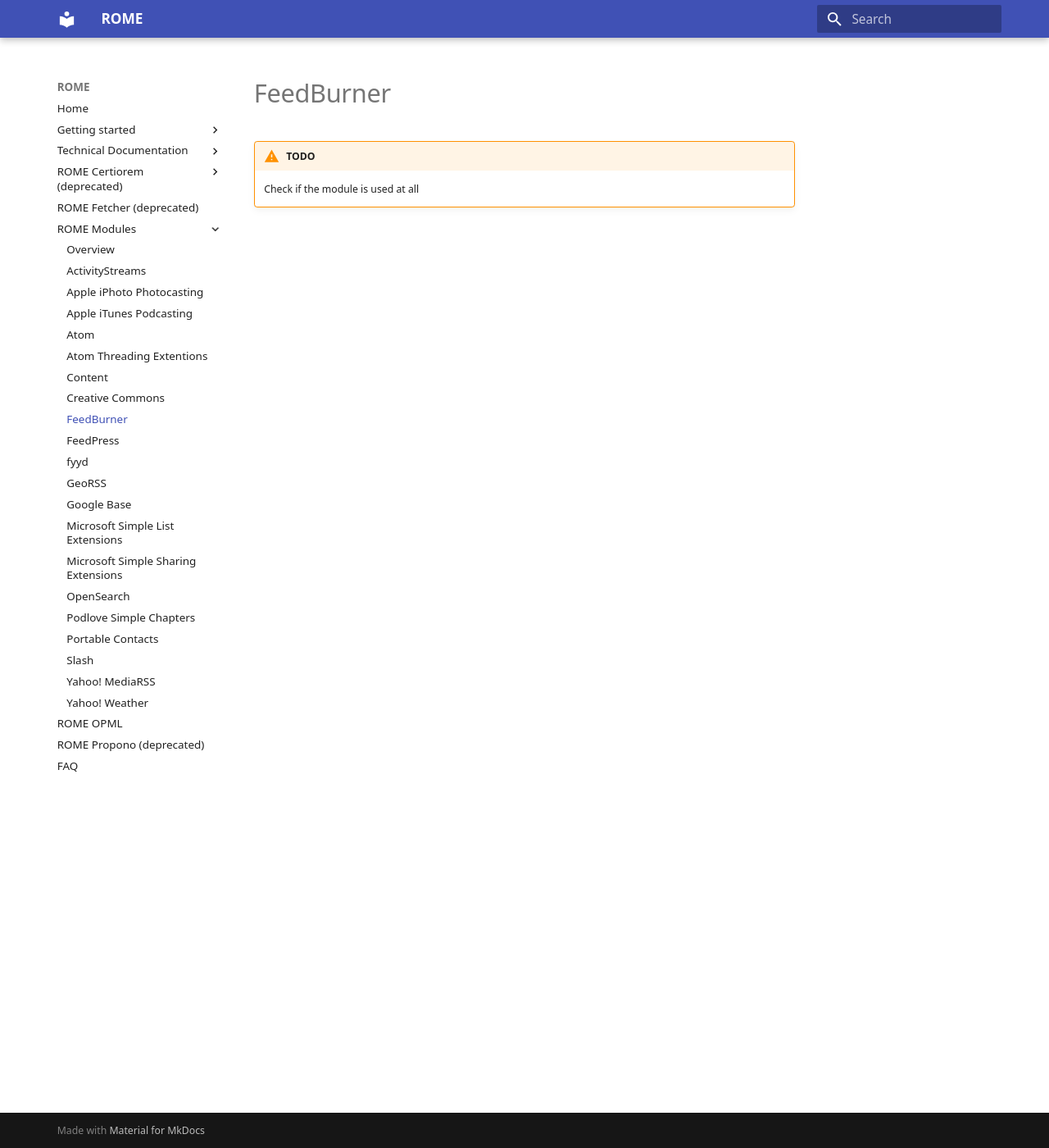
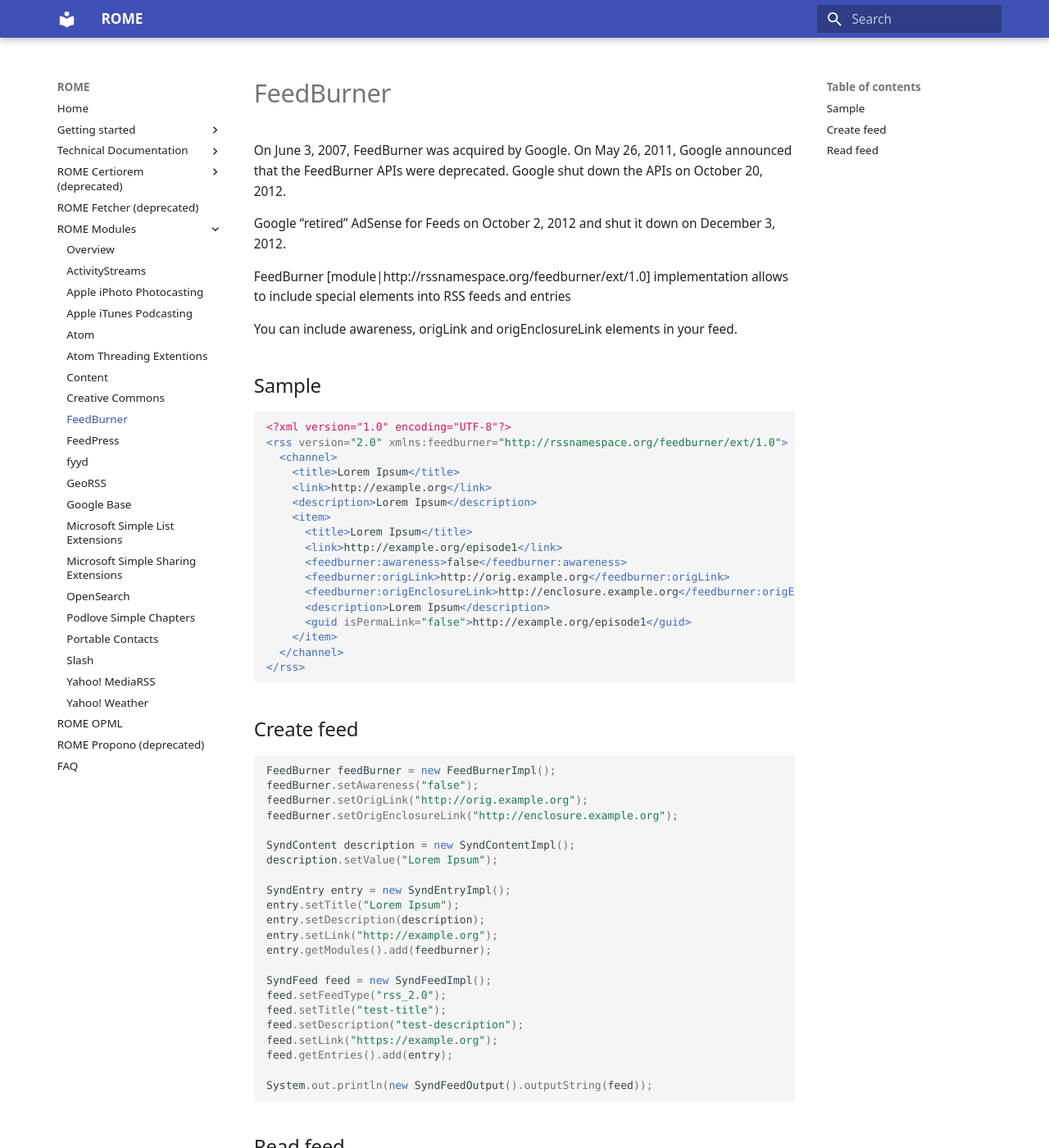
Before and after one commit to rometools/rome-docs, an MkDocs documentation site: the page built from docs/rome-modules/feedburner.md, in a window 1280 px wide and 1400 px high. Shown: the whole window at 82% size. Built offline with MkDocs 1.6.1 and Material for MkDocs 9.7.7, drawn with Linux system fonts in a browser that asks for light colours; some of the changed text lies outside the part shown.

Commit message:
new changes in rome-modules
Signed-off-by: Antonio Santos Izaguirre <antoniosanct@gmail.com>

````diff
--- a/docs/rome-modules/feedburner.md
+++ b/docs/rome-modules/feedburner.md
@@ -1,4 +1,75 @@
 # FeedBurner
 
-!!! warning "TODO"
-    Check if the module is used at all
+On June 3, 2007, FeedBurner was acquired by Google. On May 26, 2011, Google
+announced that the FeedBurner APIs were deprecated. Google shut down the APIs on October 20, 2012.
+
+Google “retired” AdSense for Feeds on October 2, 2012 and shut it down on December 3, 2012.
+
+FeedBurner [module|http://rssnamespace.org/feedburner/ext/1.0] implementation allows to include
+special elements into RSS feeds and entries
+
+You can include awareness, origLink and origEnclosureLink elements in your feed.
+
+## Sample
+
+```xml
+<?xml version="1.0" encoding="UTF-8"?>
+<rss version="2.0" xmlns:feedburner="http://rssnamespace.org/feedburner/ext/1.0">
+  <channel>
+    <title>Lorem Ipsum</title>
+    <link>http://example.org</link>
+    <description>Lorem Ipsum</description>
+    <item>
+      <title>Lorem Ipsum</title>
+      <link>http://example.org/episode1</link>
+      <feedburner:awareness>false</feedburner:awareness>
+      <feedburner:origLink>http://orig.example.org</feedburner:origLink>
+      <feedburner:origEnclosureLink>http://enclosure.example.org</feedburner:origEnclosureLink>
+      <description>Lorem Ipsum</description>
+      <guid isPermaLink="false">http://example.org/episode1</guid>
+    </item>
+  </channel>
+</rss>
+```
+
+## Create feed
+
+```java
+FeedBurner feedBurner = new FeedBurnerImpl();
+feedBurner.setAwareness("false");
+feedBurner.setOrigLink("http://orig.example.org");
+feedBurner.setOrigEnclosureLink("http://enclosure.example.org");
+
+SyndContent description = new SyndContentImpl();
+description.setValue("Lorem Ipsum");
+
+SyndEntry entry = new SyndEntryImpl();
+entry.setTitle("Lorem Ipsum");
+entry.setDescription(description);
+entry.setLink("http://example.org");
+entry.getModules().add(feedburner);
+
+SyndFeed feed = new SyndFeedImpl();
+feed.setFeedType("rss_2.0");
+feed.setTitle("test-title");
+feed.setDescription("test-description");
+feed.setLink("https://example.org");
+feed.getEntries().add(entry);
+
+System.out.println(new SyndFeedOutput().outputString(feed));
+```
+
+## Read feed
+
+```java
+SyndFeedInput input = new SyndFeedInput();
+SyndFeed feed = input.build(new XmlReader(new File("feedburner/rss.xml")));
+feed.getModule(FeedBurner.URI);
+SyndEntry entry = feed.getEntries().get(0);
+entry.getModule(FeedBurner.URI);
+SyndFeedOutput output = new SyndFeedOutput();
+StringWriter writer = new StringWriter();
+output.output(feed, writer);
+
+System.out.println(writer);
+```
````
